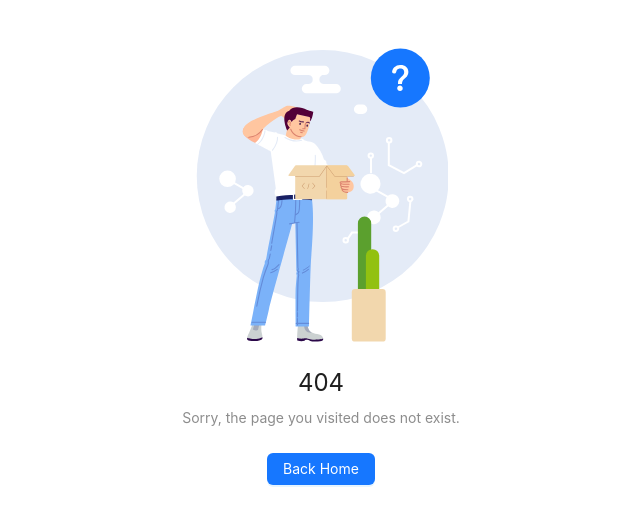
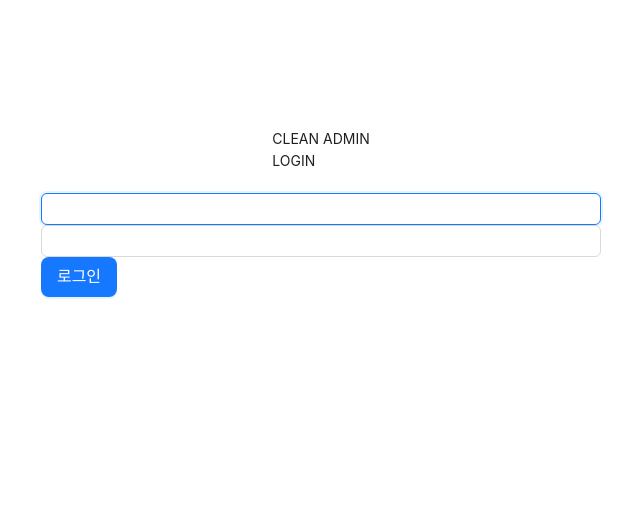
Before and after one commit to darkbright/clean-admin, a React (Create React App) app: page /auth/login in a window 1280 px wide. Before the commit this address had no page. Shown: the top 526 px of the page, without its empty margins (319-959 px from the left). Built offline with nearby package versions, Linux system fonts and the light colour scheme.

Commit message:
add landing & login page

```diff
--- a/src/pages/Landing.tsx
+++ b/src/pages/Landing.tsx
@@ -1,9 +1,36 @@
-function Landing() {
+import { Button, Space, Typography } from 'antd';
+import { useNavigate } from 'react-router-dom';
+import styled from 'styled-components';
+import Logo512 from '../assets/logos/Logo512';
+
+function MainHeader() {
+  const navigate = useNavigate();
+
   return (
-    <>
-      Landing Page
-    </>
+    <Root>
+      <Space direction="vertical" size="middle" style={{ display: 'flex', alignItems: 'center' }}>
+        <Logo512 width={140} />
+        <Typography color="primary">
+            CLEAN ADMIN
+          </Typography>
+          <Typography>SYSTEM____🤍 </Typography>
+        <Button type="primary" onClick={() => navigate('/auth/login')}
+        >로그인</Button>
+      </Space>
+    </Root>
   );
 }
 
-export default Landing;
+export default MainHeader;
+
+const Root = styled('div')(({ theme }) => ({
+  paddingTop: '10%',
+  display: 'flex',
+  flexDirection: 'row',
+  alignItems: 'center',
+  justifyContent: 'space-around',
+  // [theme.breakpoints.down('sm')]: {
+  //   display: 'flex',
+  //   flexDirection: 'column',
+  // },
+}));
--- /dev/null
+++ b/src/pages/auth/Login.tsx
@@ -0,0 +1,49 @@
+import { Button, Form, Input, Space, Typography } from 'antd';
+import styled from 'styled-components';
+
+function Login() {
+
+  return (
+    <>
+        <Root>
+          <Space direction="vertical" size="middle" style={{ display: 'flex', alignItems: 'center' }}>
+            <div style={{ marginBottom: '5%' }}>
+              <Typography>
+                CLEAN ADMIN
+              </Typography>
+              <Typography>
+                LOGIN
+              </Typography>
+            </div>
+            <Form>
+                  <Input
+                    name="id"
+                    type="text"
+                    autoFocus
+                  />
+                  <Input
+                    name="password"
+                    type="password"
+                  />
+                  <Button type="primary" size="large">로그인</Button>
+                </Form>
+          </Space>
+        </Root>
+      {/* {loading && <Loading />} */}
+    </>
+  );
+}
+
+export default Login;
+
+const Root = styled('div')(({ theme }) => ({
+  paddingTop: '10%',
+  display: 'flex',
+  flexDirection: 'row',
+  alignItems: 'center',
+  justifyContent: 'space-around',
+  // [theme.breakpoints.down('sm')]: {
+  //   display: 'flex',
+  //   flexDirection: 'column',
+  // },
+}));
--- a/src/routes/Router.tsx
+++ b/src/routes/Router.tsx
@@ -9,8 +9,9 @@ import BaseLayout from '../layouts/BaseLayout';
 import Landing from '../pages/Landing';
 import NotFound from '../pages/404';
 import Unauthorized from '../pages/Unauthorized';
+import Login from '../pages/auth/Login';
+
 import Main from '../pages/Main';
-
 import DrawerPage from '../pages/antd/drawer';
 import MessagePage from '../pages/antd/message';
 import NotificationPage from '../pages/antd/notification';
@@ -25,7 +26,7 @@ function Router() {
       <Route path="/" element={<LandingLayout />}>
         <Route path="/" element={<Landing />} />
         <Route path="/unauthorized" element={<Unauthorized />} />
-        {/* <Route path="/auth/login" element={<Login />} /> */}
+        <Route path="/auth/login" element={<Login />} />
       </Route>
       <Route path="/" element={<BaseLayout />}>
         <Route path="/main" element={<Main />} />
```
